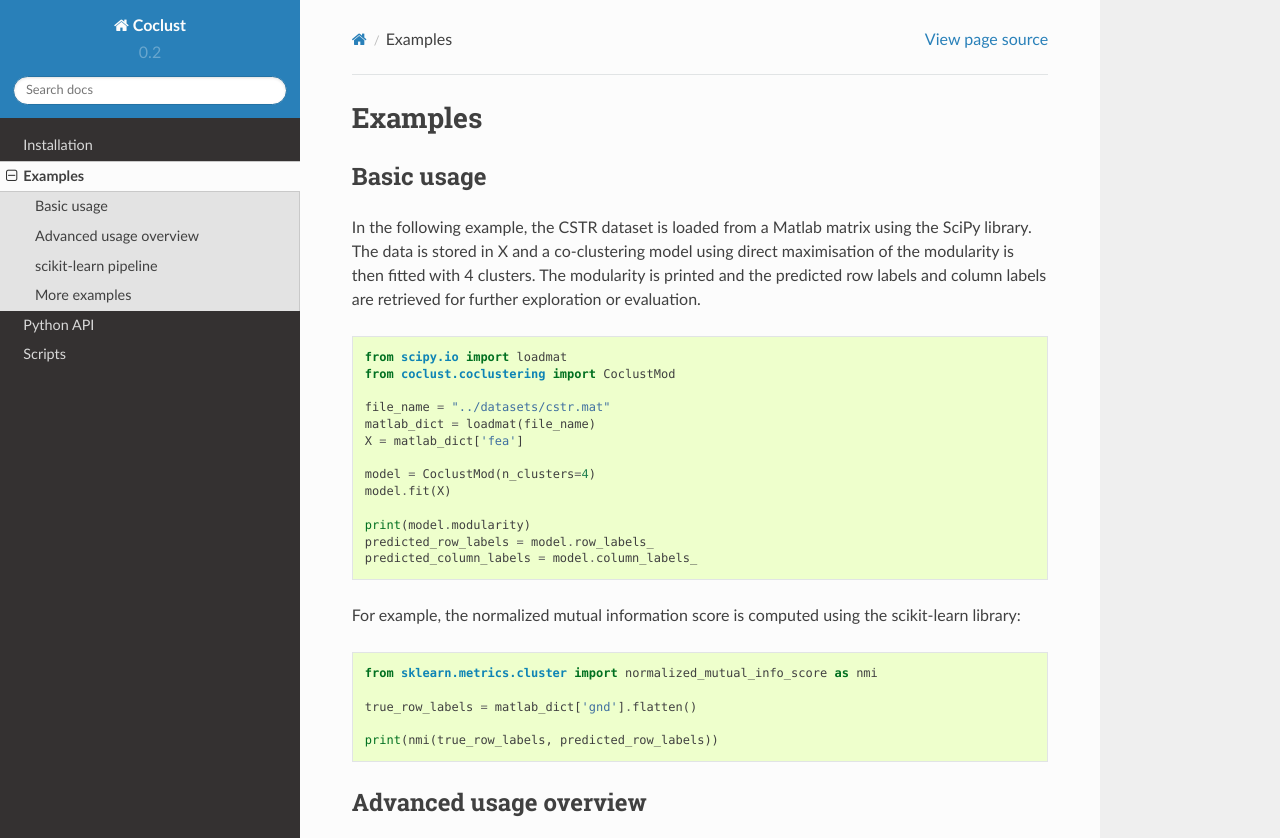
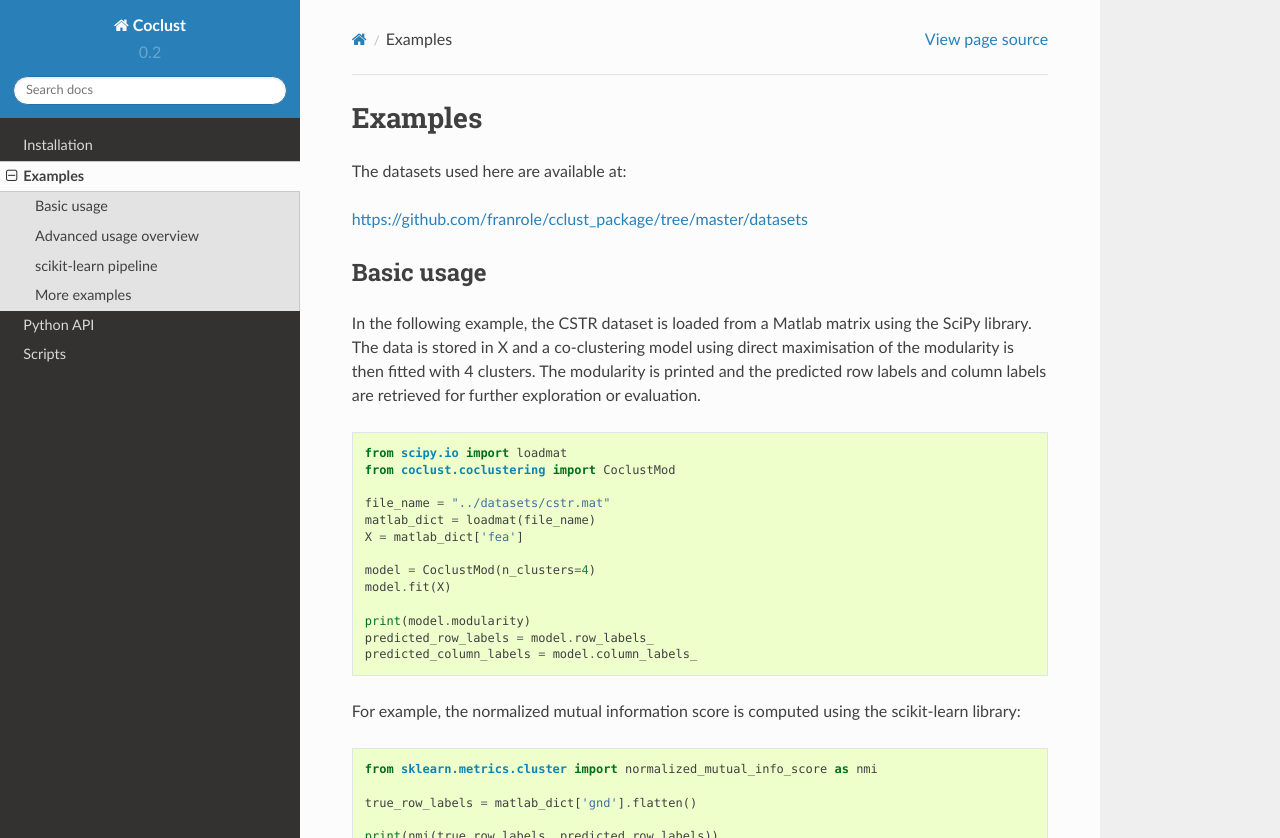
Before and after one commit to franrole/cclust_package, a Sphinx documentation site: the page built from docs/examples.rst, in a window 1280 px wide and 900 px high, cut to the strip 0-838 px from the top of the window. Built offline with Sphinx 7.4.7 and the Read the Docs theme 2.0.0, drawn with Linux system fonts in a browser that asks for light colours.

Commit message:
add datasets link in the documentation

```diff
--- a/docs/examples.rst
+++ b/docs/examples.rst
@@ -1,5 +1,9 @@
 Examples
 ========
+
+The datasets used here are available at:
+
+https://github.com/franrole/cclust_package/tree/master/datasets
 
 Basic usage
 ~~~~~~~~~~~
```
